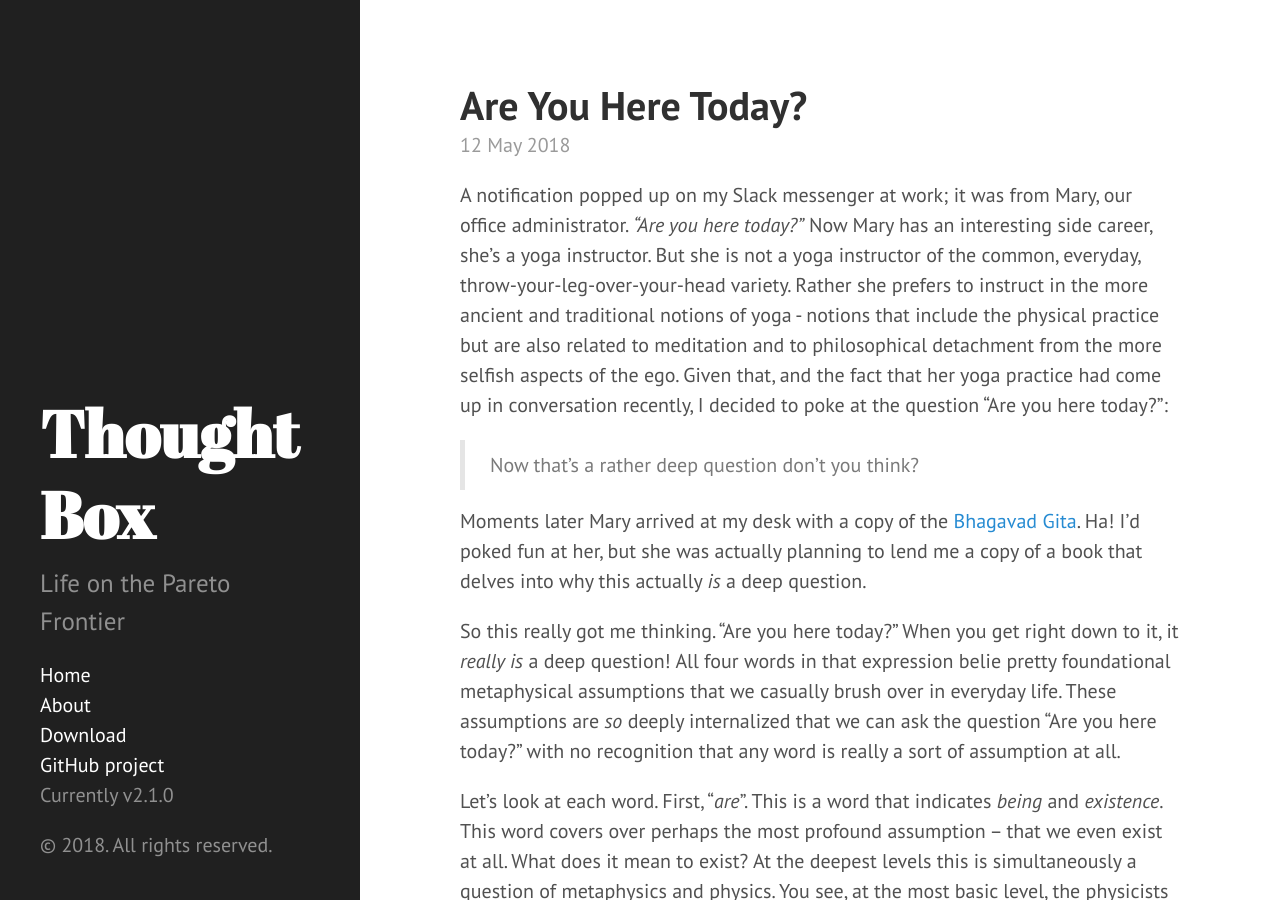
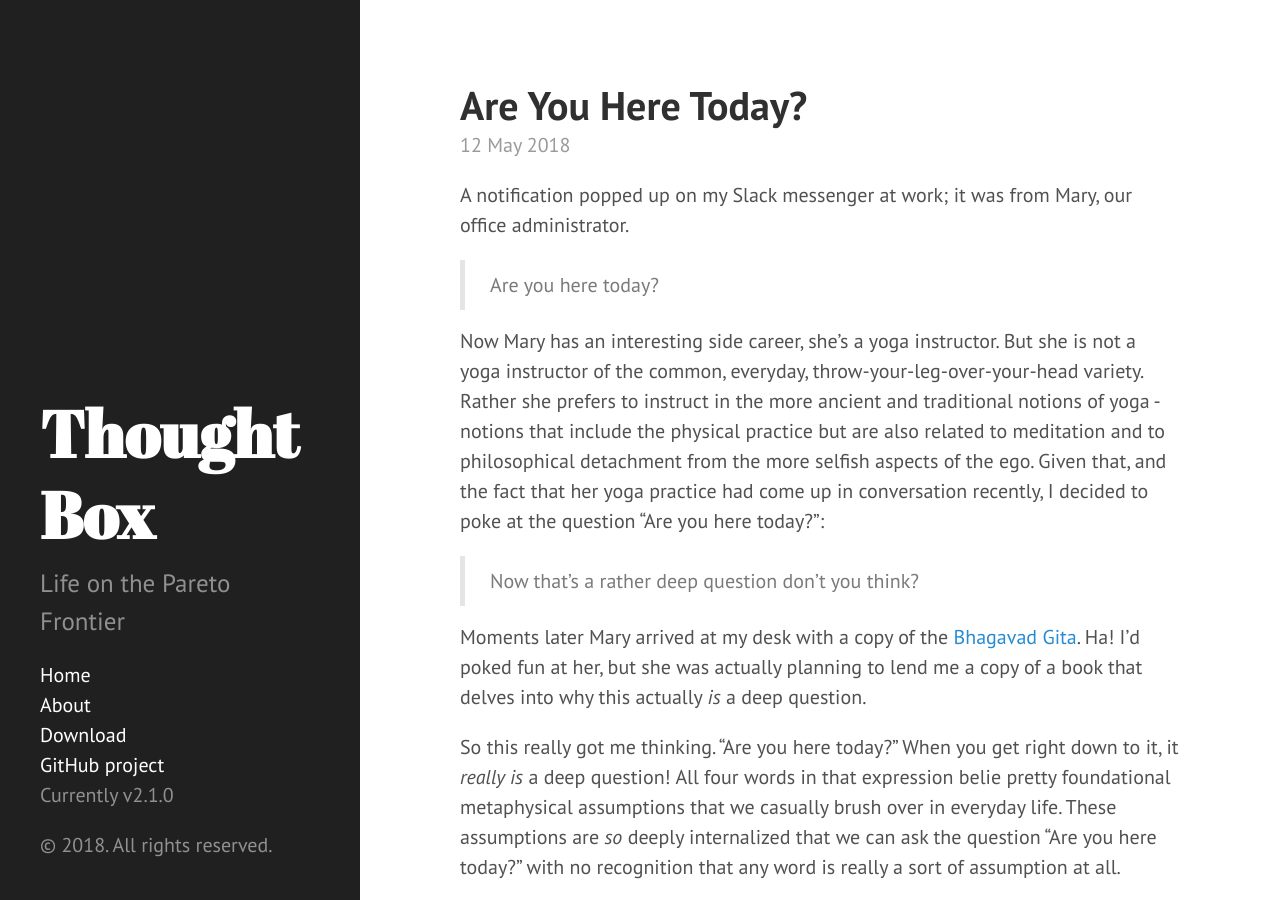
Before and after one commit to JnBrymn/JnBrymn.github.io, a Jekyll site: the page built from _posts/2018-05-12-are-you-here-today.md, in a window 1280 px wide and 900 px high. Built offline with Jekyll 4.4.1, drawn with Linux system fonts in a browser that asks for light colours; comment, search, counter and statistics services are not loaded.

Commit message:
quoted M.C.

```diff
--- a/_posts/2018-05-12-are-you-here-today.md
+++ b/_posts/2018-05-12-are-you-here-today.md
@@ -3,7 +3,11 @@ layout: post
 title: Are You Here Today?
 ---
 
-A notification popped up on my Slack messenger at work; it was from Mary, our office administrator. _"Are you here today?"_ Now Mary has an interesting side career, she's a yoga instructor. But she is not a yoga instructor of the common, everyday, throw-your-leg-over-your-head variety. Rather she prefers to instruct in the more ancient and traditional notions of yoga - notions that include the physical practice but are also related to meditation and to philosophical detachment from the more selfish aspects of the ego. Given that, and the fact that her yoga practice had come up in conversation recently, I decided to poke at the question "Are you here today?":
+A notification popped up on my Slack messenger at work; it was from Mary, our office administrator.
+
+> Are you here today?
+
+Now Mary has an interesting side career, she's a yoga instructor. But she is not a yoga instructor of the common, everyday, throw-your-leg-over-your-head variety. Rather she prefers to instruct in the more ancient and traditional notions of yoga - notions that include the physical practice but are also related to meditation and to philosophical detachment from the more selfish aspects of the ego. Given that, and the fact that her yoga practice had come up in conversation recently, I decided to poke at the question "Are you here today?":
 
 > Now that's a rather deep question don't you think?
 
```
